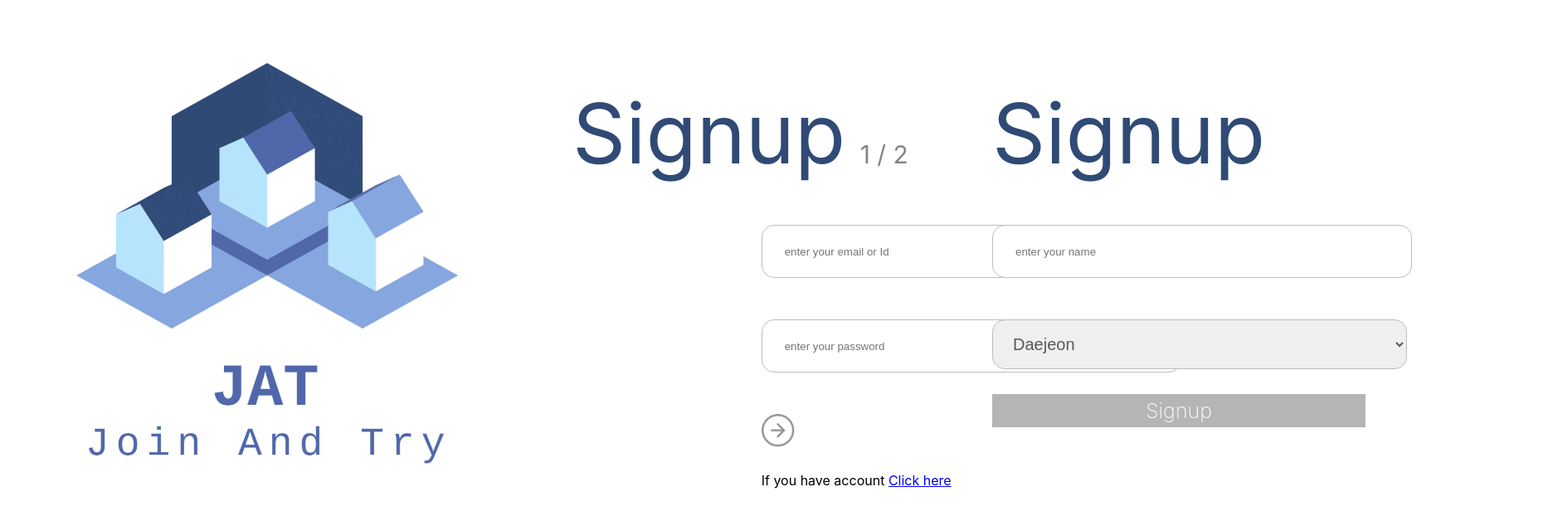
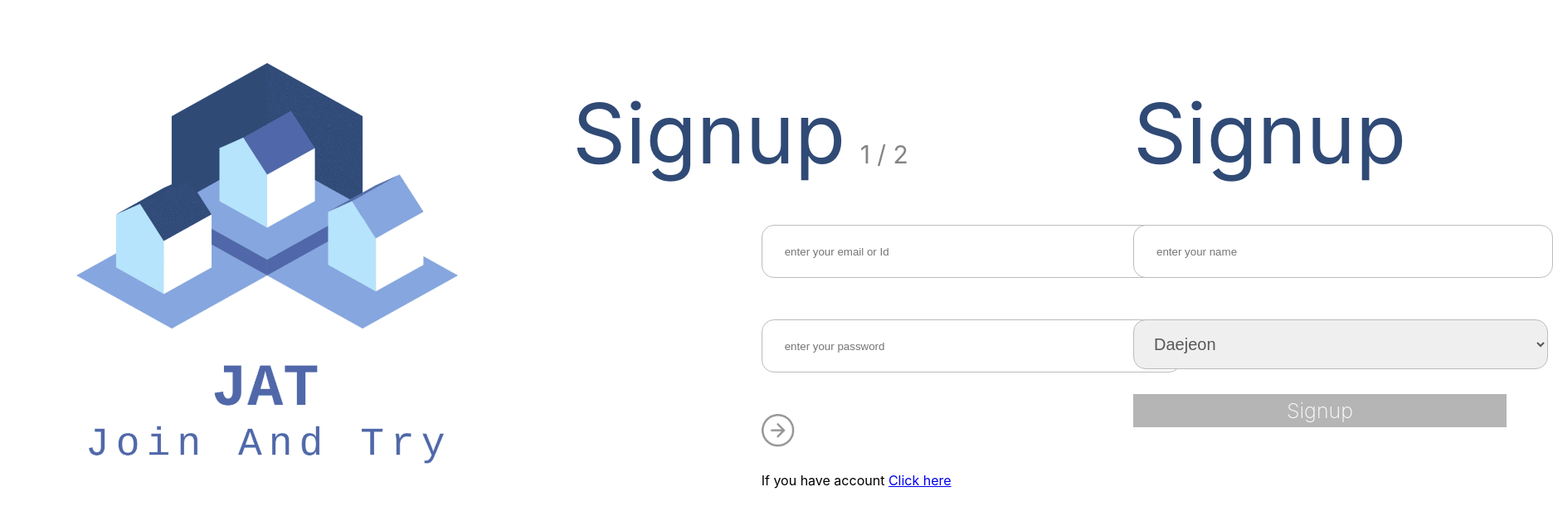
Before and after one commit to HACKERTON-JATS/front_end_jats, a React (Create React App) app: page /Signup in a window 1280 px wide. Shown: the top 628 px of the page at 83% size, 1872 px wide, since content can reach past the window. Built offline with nearby package versions, Linux system fonts and the light colour scheme.

Commit message:
[ADD] ADD LOGIN UI UX

```diff
--- a/src/components/SignUp/SignUpDetail.js
+++ b/src/components/SignUp/SignUpDetail.js
@@ -2,9 +2,10 @@ import * as S from "../styles";
 import Logo from "../../assets/logo.png";
 import { useState, useEffect } from "react";
 
-const SignupDetail = () => {
+const SignupDetail = ({ trans }) => {
 
     const [sopc, setSopc] = useState("0");
+
 
 
 
@@ -15,7 +16,7 @@ const SignupDetail = () => {
 
 
     return (
-        <S.DetailWrp sopc={sopc} >
+        <S.DetailWrp sopc={sopc} trans={trans}  >
             <S.Signin>Signup</S.Signin>
             <S.DetailInp>
                 <S.Name placeholder="enter your name" />
--- a/src/components/SignUp/Signup.js
+++ b/src/components/SignUp/Signup.js
@@ -9,7 +9,10 @@ const Signup = () => {
 
     const [opc, setOpc] = useState("0");
     const [sopc, setSopc] = useState("0");
-    const [pos, setPos] = useState("unset");
+    const [dis, setDis] = useState("flex");
+    const [trans, setTrans] = useState("170px");
+
+
 
     useEffect(() => {
         setOpc("1");
@@ -21,8 +24,8 @@ const Signup = () => {
 
     function ChageRender() {
         setSopc("0");
-        setz
-        setPos("absolute");
+        setDis("none");
+        setTrans("0px")
     }
 
 
@@ -30,7 +33,7 @@ const Signup = () => {
     return (
         <S.Wrapper>
             <S.Logo src={Logo} opc={opc} />
-            <S.SigninWrp sopc={sopc} pos={pos}>
+            <S.SigninWrp sopc={sopc} dis={dis}>
                 <S.Title>
                     <S.Signin>Signup</S.Signin>
                     <S.Half>1 / 2</S.Half>
@@ -42,8 +45,8 @@ const Signup = () => {
                     <S.GoSignin>If you have account <NavLink to="/Signin">Click here</NavLink></S.GoSignin>
                 </S.SigninInp>
             </S.SigninWrp>
-            <SignupDetail />
-        </S.Wrapper>
+            <SignupDetail trans={trans} />
+        </S.Wrapper >
 
     )
 }
--- a/src/components/styles.js
+++ b/src/components/styles.js
@@ -17,14 +17,13 @@ export const Logo = styled.img`
 `
 
 export const SigninWrp = styled.div`
-    display: flex;
+    display: ${({ dis }) => dis};
     flex-direction: column;
     margin-left: 50px;
     transition: 1s linear;
     transition-delay: 0.6s;
     opacity: ${({ sopc }) => sopc};
     width: 50%;
-    position: ${({ pos }) => pos};
 `
 
 export const Signin = styled.p`
@@ -120,9 +119,9 @@ export const ToSignin = styled.a`
 export const DetailWrp = styled.div`
     display:flex;
     flex-direction: column;
-    transition: 1s linear;
-    transition-delay: 0.6s;
+    transition: 0.5s linear;
     opacity: ${({ sopc }) => sopc};
+    transform: translateX(${({ trans }) => trans});
 `
 
 export const Name = styled.input`
```
